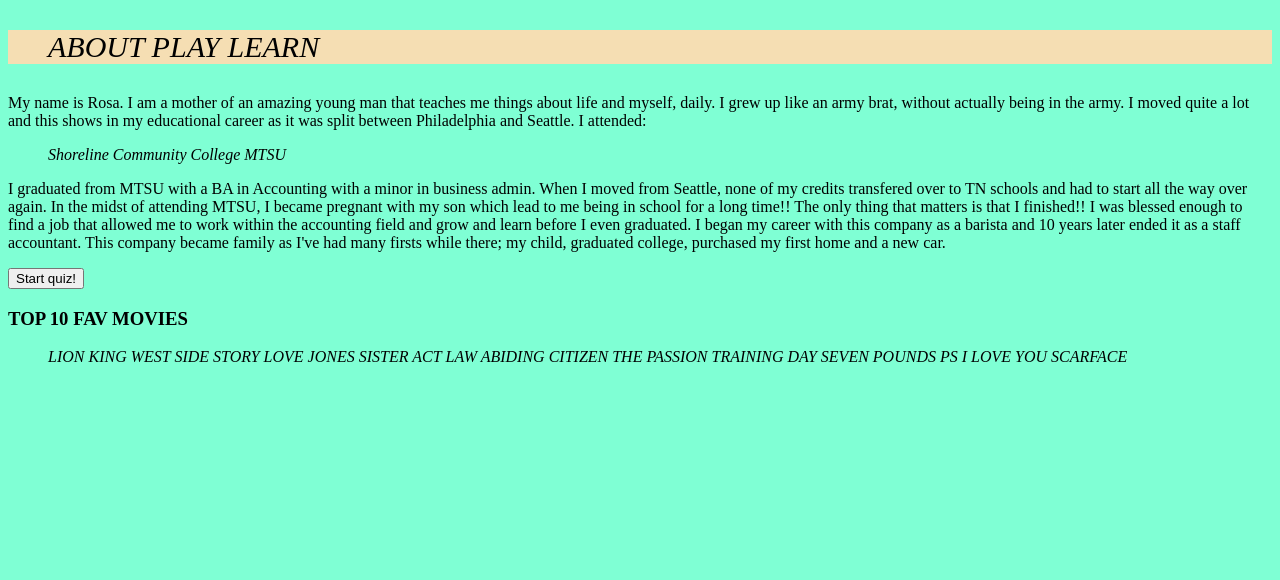
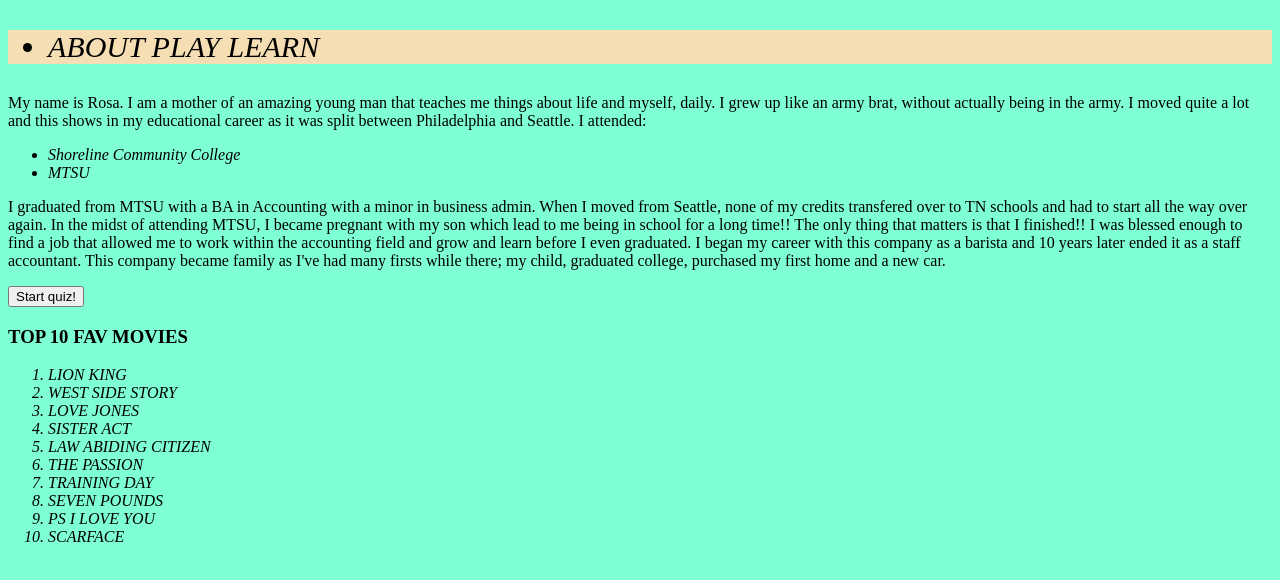
Before and after one commit to rtruneh/about-me-game, a plain HTML site: page index.html in a window 1280 px wide. Drawn offline with Linux system fonts and the light colour scheme.

Commit message:
fixed the line of the top ten list

```diff
--- a/css/style.css
+++ b/css/style.css
@@ -9,11 +9,10 @@ nav {
 
 }
 
+ol {
+    display:block
+}
+
 li {
     font-style: italic;
-    display: inline;
-
 }
-
-
-    display: inline-block;
```
